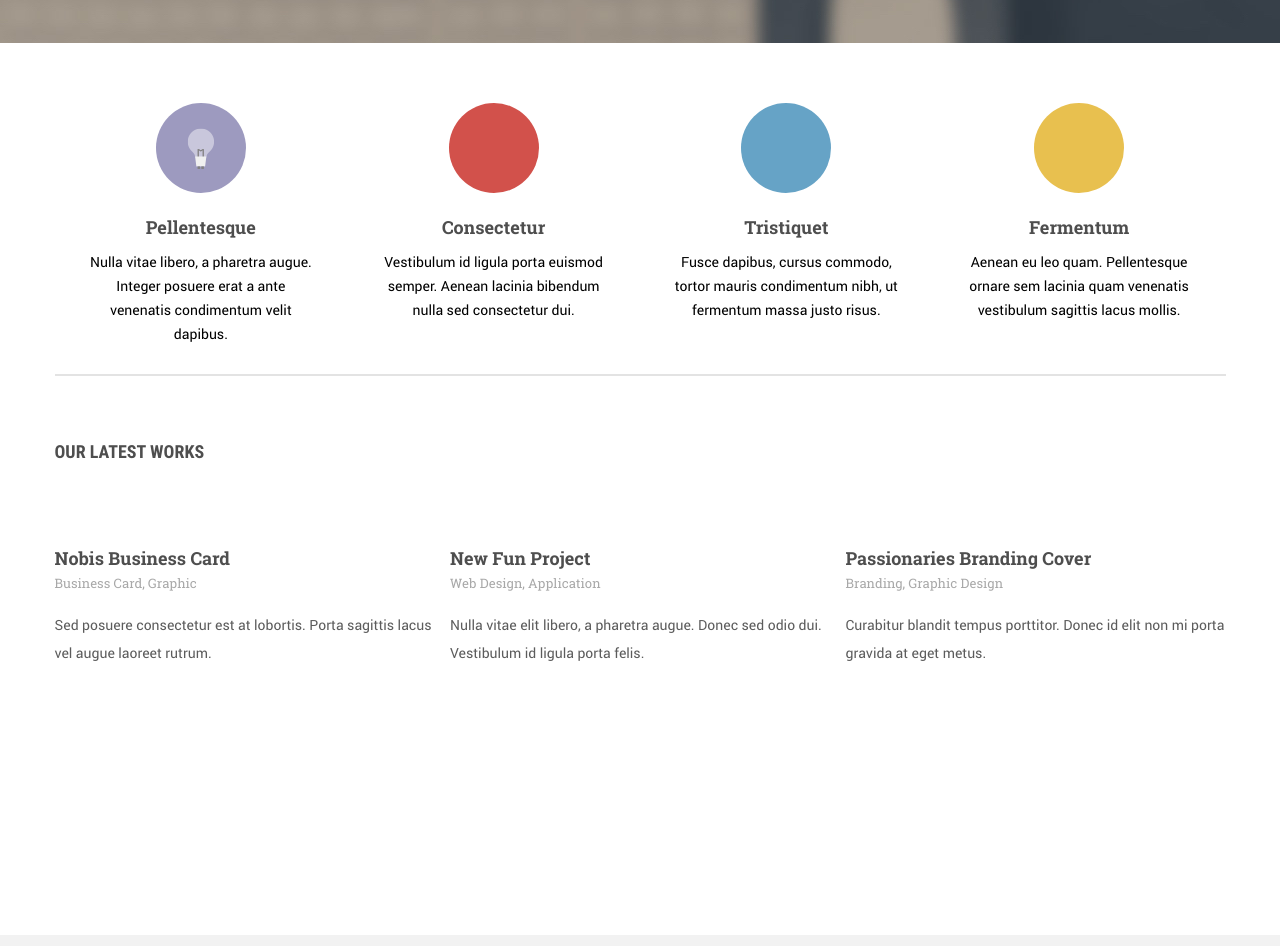
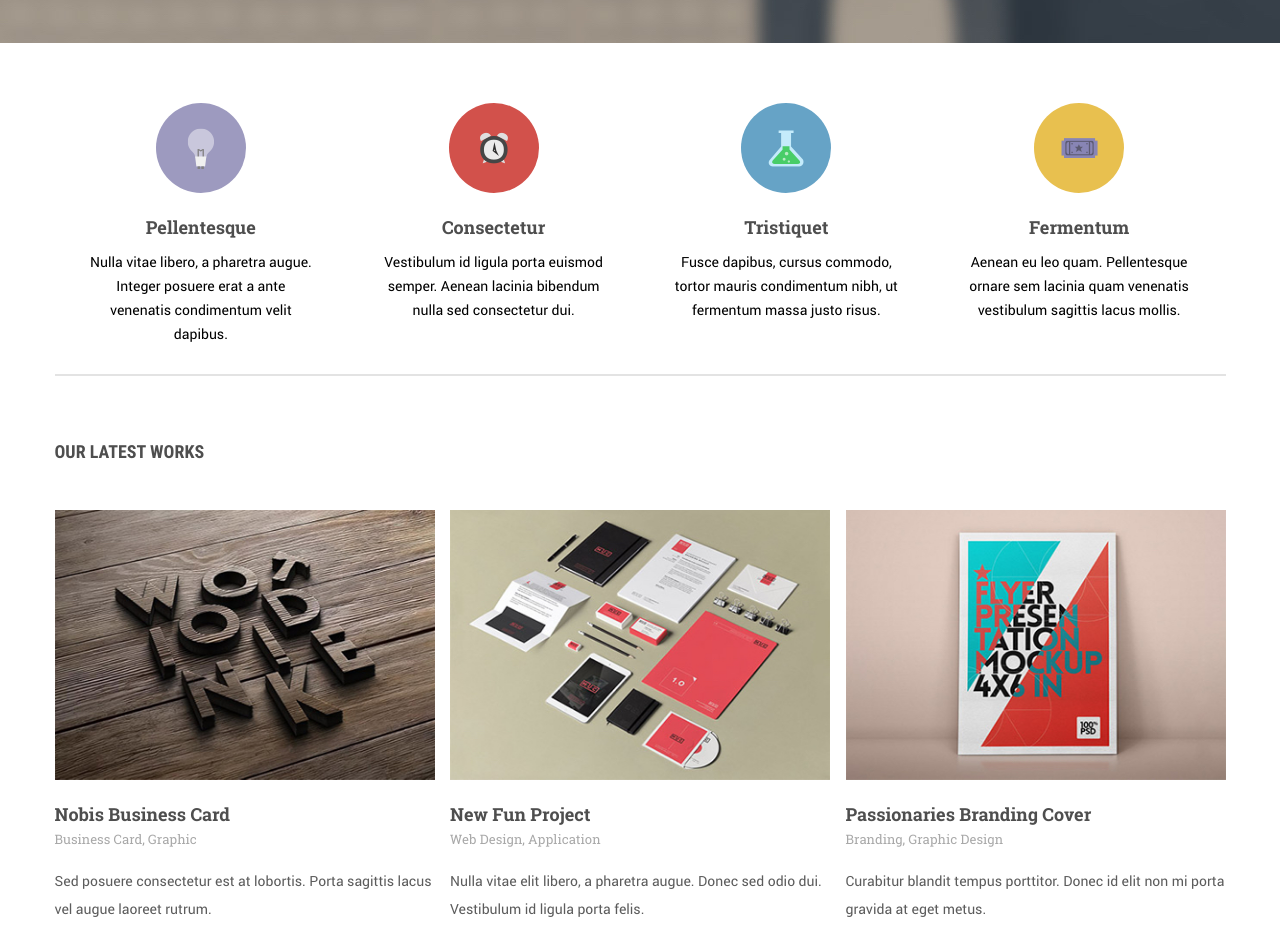
Before and after one commit to Jeidx/2st-project-fixed, a plain HTML site: page index.html in a window 1280 px wide. Shown: the part 680-1626 px from the top of the page. Drawn offline with nearby package versions, Linux system fonts and the light colour scheme; the site is published under a folder, as on GitHub Pages, so addresses that start at the root find nothing.

Commit message:
asdada
asda

```diff
--- a/index.html
+++ b/index.html
@@ -87,7 +87,7 @@
 
                 <li class="info__list-item">
                     <div class="info__list-item__img">
-                        <img src="/img/svg/Layer 2.png" alt="">
+                        <img src="img/svg/Layer 2.png" alt="">
                     </div>
 
                     <h4 class="info__list-item__title">Consectetur</h4>
@@ -97,7 +97,7 @@
 
                 <li class="info__list-item">
                     <div class="info__list-item__img">
-                        <img src="/img/svg/Layer 5.png" alt="">
+                        <img src="img/svg/Layer 5.png" alt="">
                     </div>
 
                     <h4 class="info__list-item__title">Tristiquet</h4>
@@ -107,7 +107,7 @@
 
                 <li class="info__list-item">
                     <div class="info__list-item__img">
-                        <img src="/img/svg/Layer 4.png" alt="">
+                        <img src="img/svg/Layer 4.png" alt="">
                     </div>
 
                     <h4 class="info__list-item__title">Fermentum</h4>
@@ -128,21 +128,21 @@
             <ul class="works-items__list">
 
                 <li class="works-items__list-item">
-                    <a href="#" class="works-items__list-item-img"><img src="/img/svg/Layer 7.jpg" alt=""></a>
+                    <a href="#" class="works-items__list-item-img"><img src="img/svg/Layer 7.jpg" alt=""></a>
                     <a href="#" class="works-items__list-item__subtitle"><h4>Nobis Business Card</h4></a>
                     <p class="works-items__list-item__subtext">Business Card, Graphic</p>
                     <p class="works-items__list-item__text">Sed posuere consectetur est at lobortis. Porta sagittis lacus vel augue laoreet rutrum.</p>
                 </li>
 
                 <li class="works-items__list-item">
-                    <a href="#" class="works-items__list-item-img"><img src="/img/svg/Layer 8.jpg" alt=""></a>
+                    <a href="#" class="works-items__list-item-img"><img src="img/svg/Layer 8.jpg" alt=""></a>
                     <a href="#" class="works-items__list-item__subtitle"><h4>New Fun Project</h4></a>
                     <p class="works-items__list-item__subtext">Web Design, Application</p>
                     <p class="works-items__list-item__text">Nulla vitae elit libero, a pharetra augue. Donec sed odio dui. Vestibulum id ligula porta felis.</p>
                 </li>
 
                 <li class="works-items__list-item">
-                    <a href="#" class="works-items__list-item-img"><img src="/img/svg/Layer 6.jpg" alt=""></a>
+                    <a href="#" class="works-items__list-item-img"><img src="img/svg/Layer 6.jpg" alt=""></a>
                     <a href="#" class="works-items__list-item__subtitle"><h4>Passionaries Branding Cover</h4></a>
                     <p class="works-items__list-item__subtext">Branding, Graphic Design</p>
                     <p class="works-items__list-item__text">Curabitur blandit tempus porttitor. Donec id elit non mi porta gravida at eget metus.</p>
```
